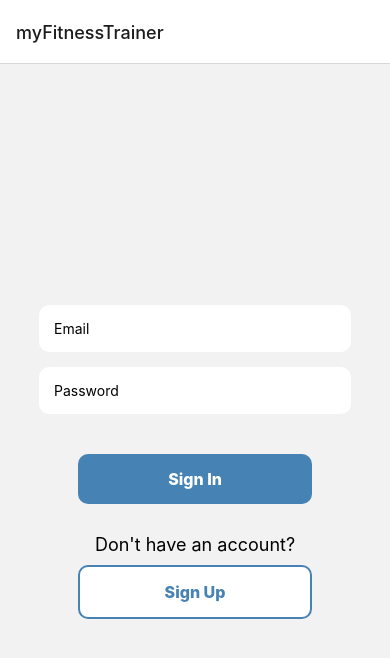
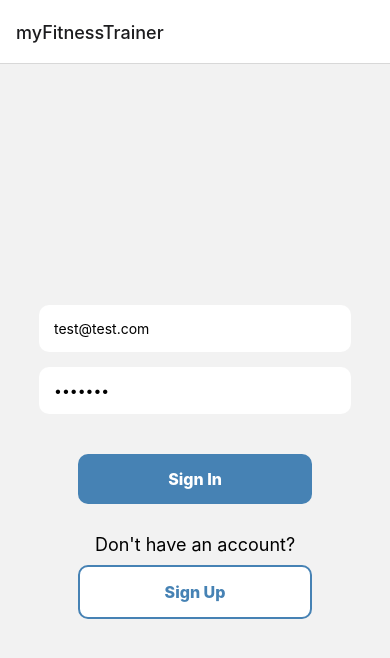
Before and after one commit to osu-cs467-myFitnessTrainer/myFitnessTrainer, a React Native app in the folder myFitnessTrainer/: screen /SignIn in a window 390 px wide. Shown: the top 658 px of the page. Built offline with nearby package versions, Linux system fonts and the light colour scheme; no server answers.

Commit message:
test signin for easier development

```diff
--- a/myFitnessTrainer/src/screens/SignInScreen.js
+++ b/myFitnessTrainer/src/screens/SignInScreen.js
@@ -4,8 +4,9 @@ import { onAuthStateChanged, signInWithEmailAndPassword } from 'firebase/auth';
 import { auth } from '../../firebaseConfig';
 
 const SignInScreen = ({navigation}) => {
-    const [email, setEmail] = useState('');
-    const [password, setPassword] = useState('');
+    // TO DO: FOR TESTING, Revert email and password back to empty strings
+    const [email, setEmail] = useState('test@test.com');
+    const [password, setPassword] = useState('test123');
 
     useEffect(() => {
         const unsubscribe = onAuthStateChanged(auth, user => {
```
